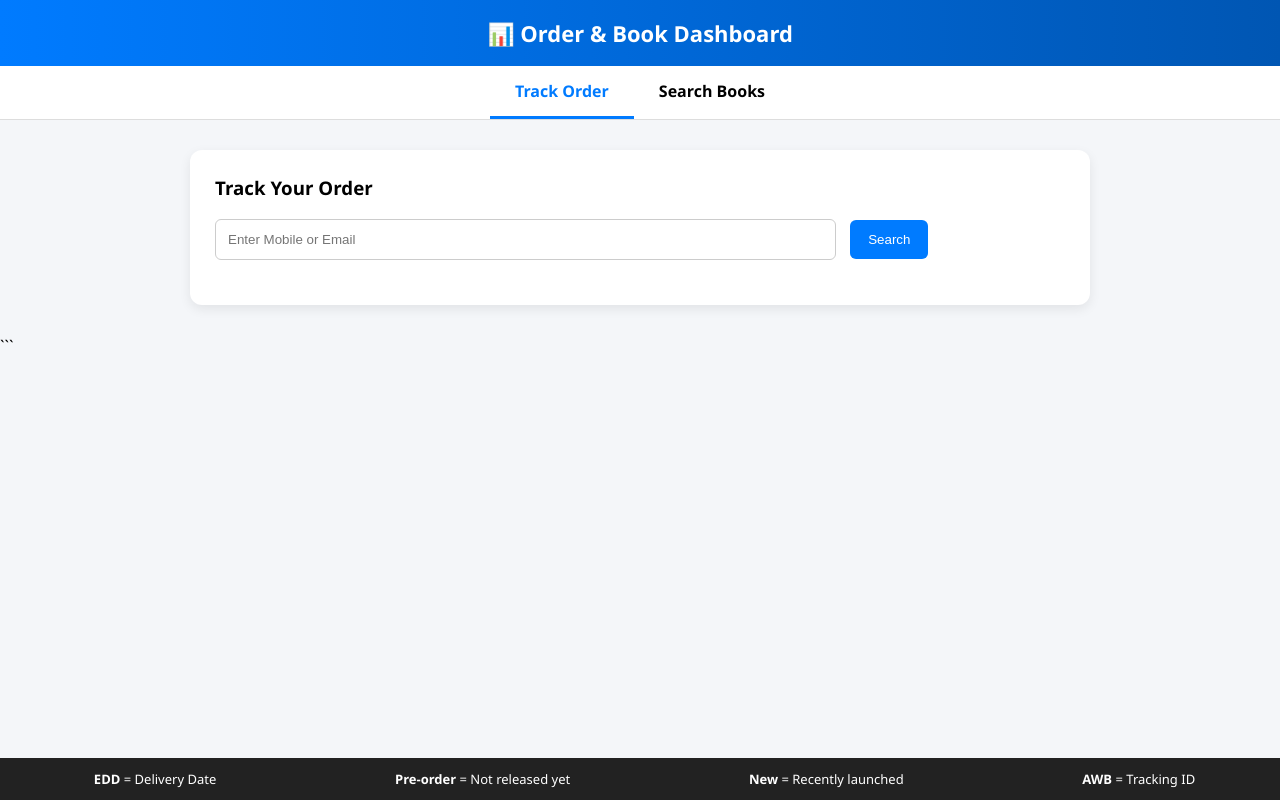
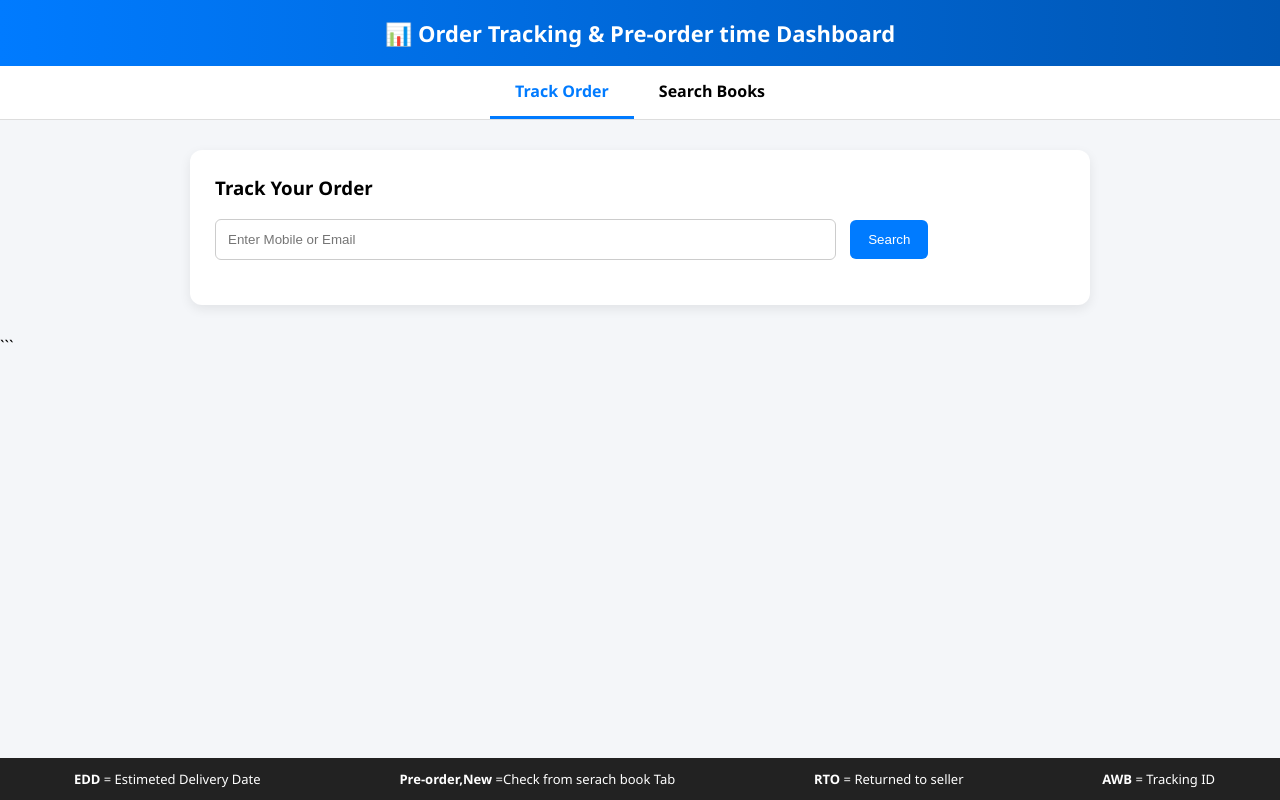
Before and after one commit to mefarhankhan/Search-Dashboard, a Flask app: page / in a window 1280 px wide. Run offline with Flask 3, Linux system fonts and the light colour scheme; parts of the project's set-up code (start-up, migrations or seed data) failed here and were passed over.

Commit message:
Revise dashboard header and footer content
Updated header title and footer legend descriptions for clarity. Changed API endpoint for book search.

```diff
--- a/templates/dashboard.html
+++ b/templates/dashboard.html
@@ -143,7 +143,7 @@
 <body>
 
 <header>
-    📊 Order & Book Dashboard
+    📊 Order Tracking & Pre-order time Dashboard
 </header>
 <div class="tabs">
     <div class="tab active" onclick="switchTab('order')">Track Order</div>
@@ -176,9 +176,9 @@
 
 <!-- FOOTER LEGEND -->
 <footer>
-    <span><b>EDD</b> = Delivery Date</span>
-    <span><b>Pre-order</b> = Not released yet</span>
-    <span><b>New</b> = Recently launched</span>
+    <span><b>EDD</b> = Estimeted Delivery Date</span>
+    <span><b>Pre-order,New </b> =Check from serach book Tab</span>
+    <span><b>RTO</b> = Returned to seller</span>
     <span><b>AWB</b> = Tracking ID</span>
 </footer>
 
@@ -255,7 +255,7 @@ async function searchBooks() {
 
     resultDiv.innerHTML = "<p class='loading'>Searching books...</p>";
 
-    let response = await fetch("https://sheet-bot-sfuv.onrender.com/book-search", {
+    let response = await fetch("https://search-dashboard-uiwb.onrender.com/book-search", {
         method: "POST",
         headers: {"Content-Type": "application/json"},
         body: JSON.stringify({ query: input })
```
